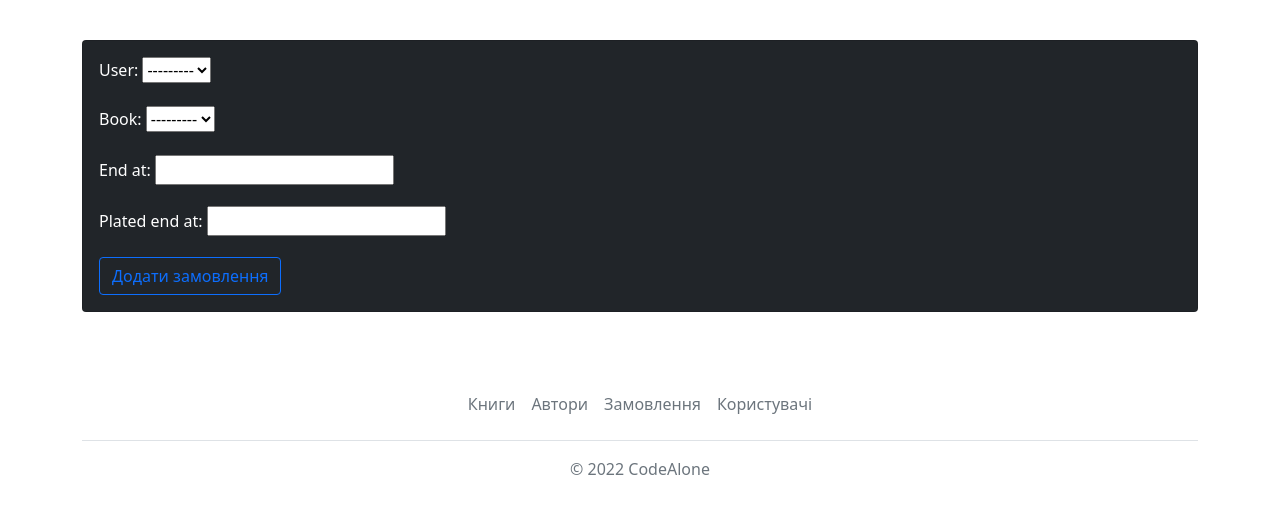
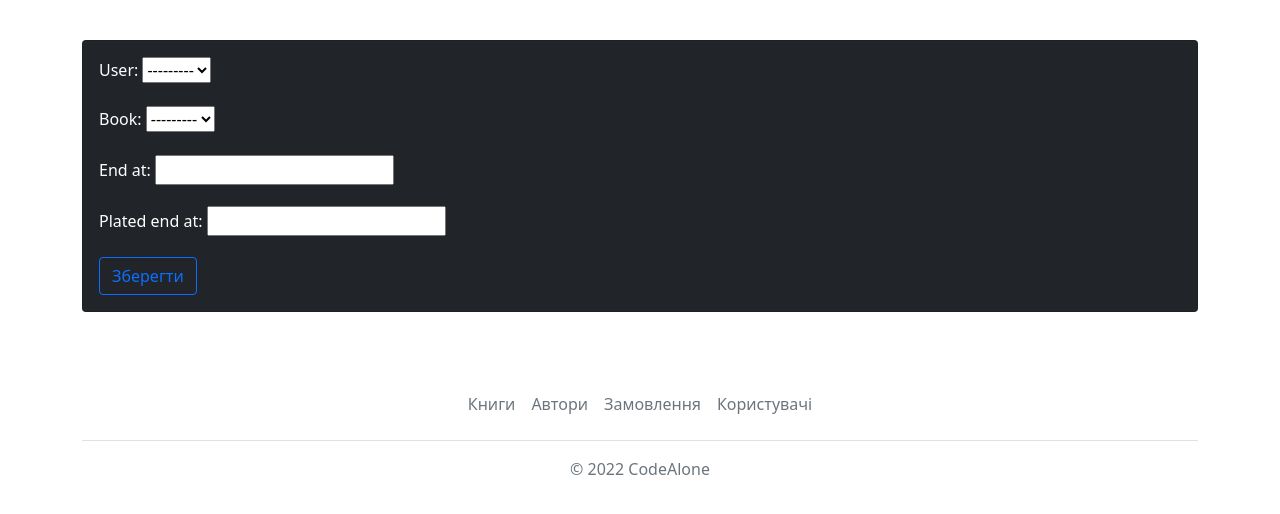
Before and after one commit to oxanquits/sprint14-om7-s16-team4-1, a Django app: page /orders/add_order/ in a window 1280 px wide. Shown: the part 71-585 px from the top of the page. Run offline with Django 3.2, Linux system fonts and the light colour scheme; data that the repository does not hold is empty; some libraries are stand-ins or nearby versions.

Commit message:
order update fix2

```diff
--- a/order/templates/order/add_order.html
+++ b/order/templates/order/add_order.html
@@ -6,10 +6,10 @@
 		  <div class="row g-0">
 		    <div class="col-md-10">
 		      <div class="card-body bg-grey text-white">
-                  <form action="{% url 'add_order' %}" method="post">
+                  <form action="" method="post">
                     {% csrf_token %}
                     {{ form.as_p }}
-                    <button type="submit button" class="btn btn-outline-primary"> Додати замовлення </button>
+                    <button type="submit button" class="btn btn-outline-primary"> Зберегти </button>
                   </form>
 		      </div>
 		    </div>
```
